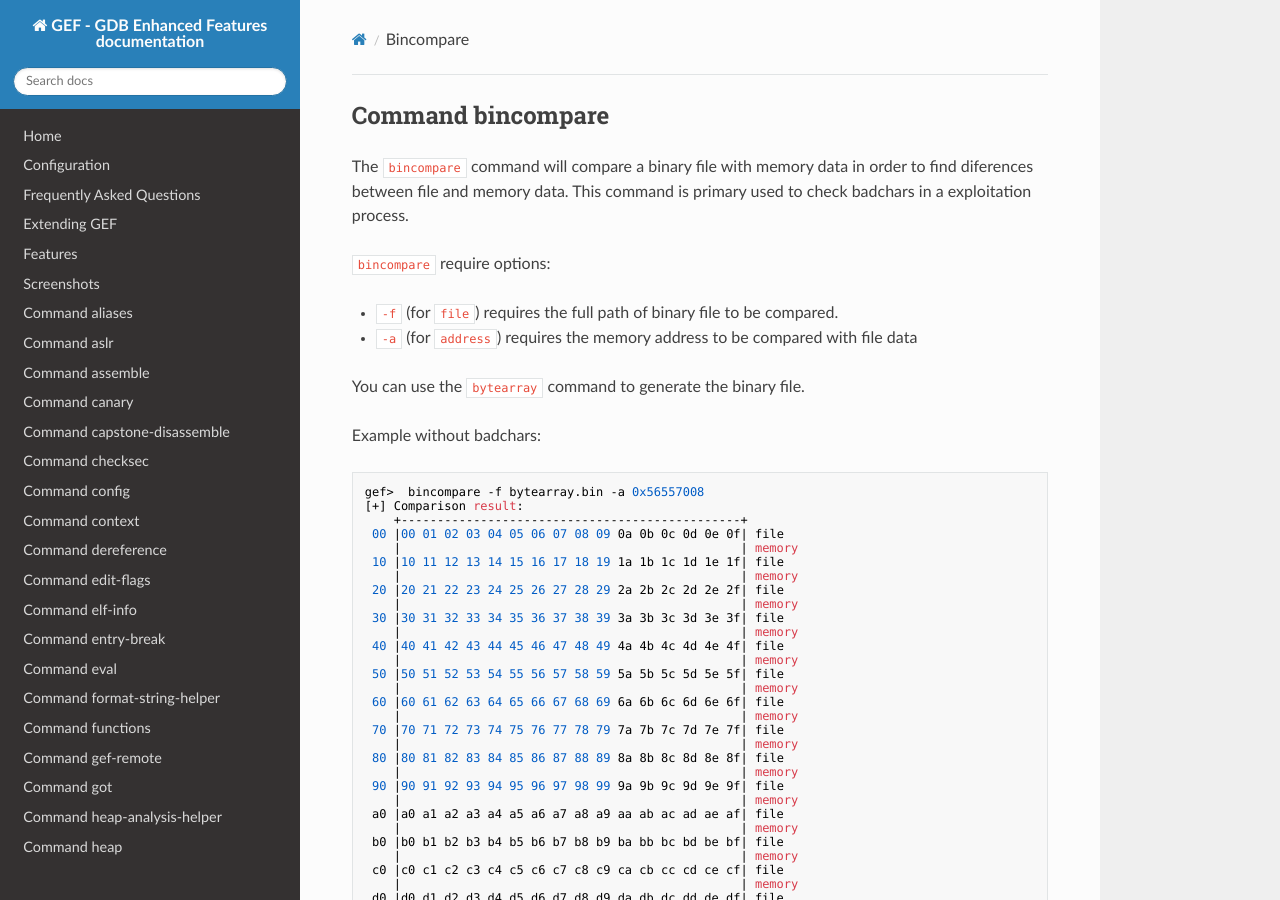
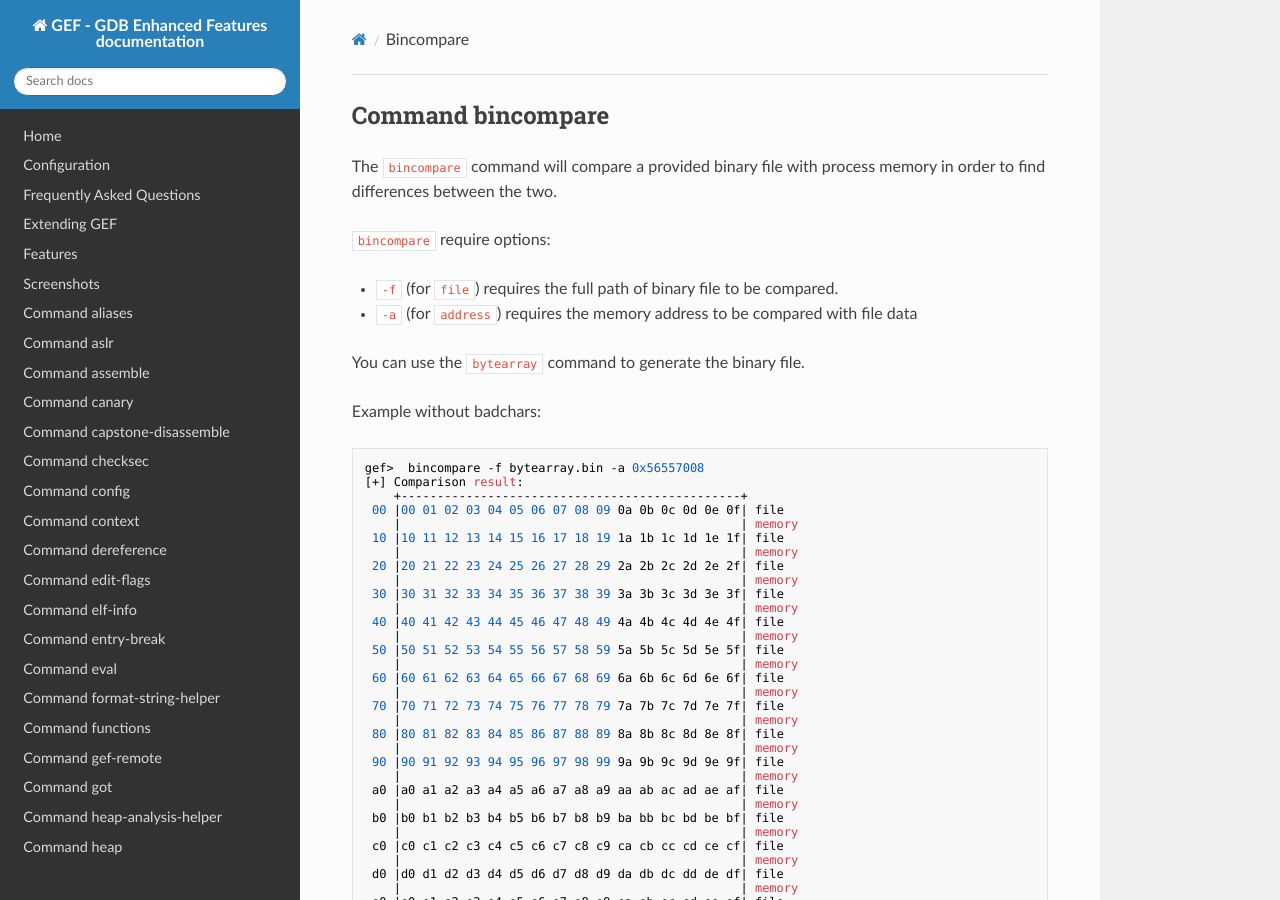
Before and after one commit to hugsy/gef, an MkDocs documentation site: the page built from docs/commands/bincompare.md, in a window 1280 px wide and 900 px high. Built offline with MkDocs 1.6.1, drawn with Linux system fonts in a browser that asks for light colours; nearby versions of some CDN libraries.

Commit message:
Update docs/commands/bincompare.md
Co-authored-by: Grazfather <grazfather@gmail.com>

```diff
--- a/docs/commands/bincompare.md
+++ b/docs/commands/bincompare.md
@@ -1,6 +1,6 @@
 ## Command bincompare
 
-The `bincompare` command will compare a binary file with memory data in order to find diferences between file and memory data. This command is primary used to check badchars in a exploitation process.
+The `bincompare` command will compare a provided binary file with process memory in order to find differences between the two.
 
 `bincompare` require options:
 
```
